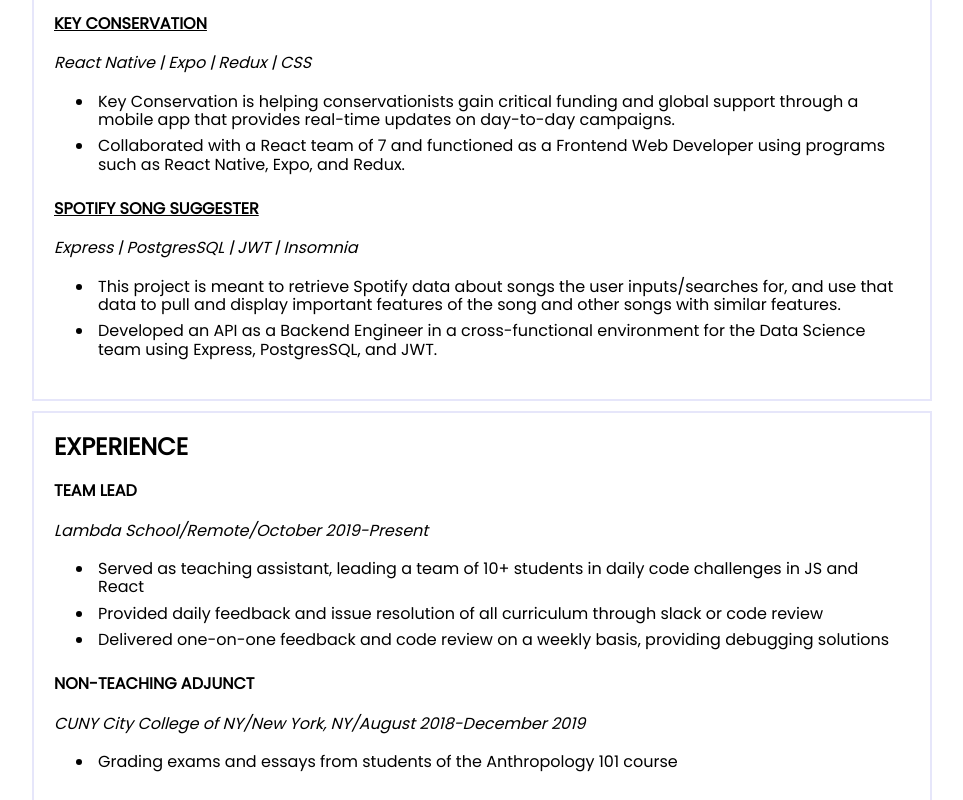
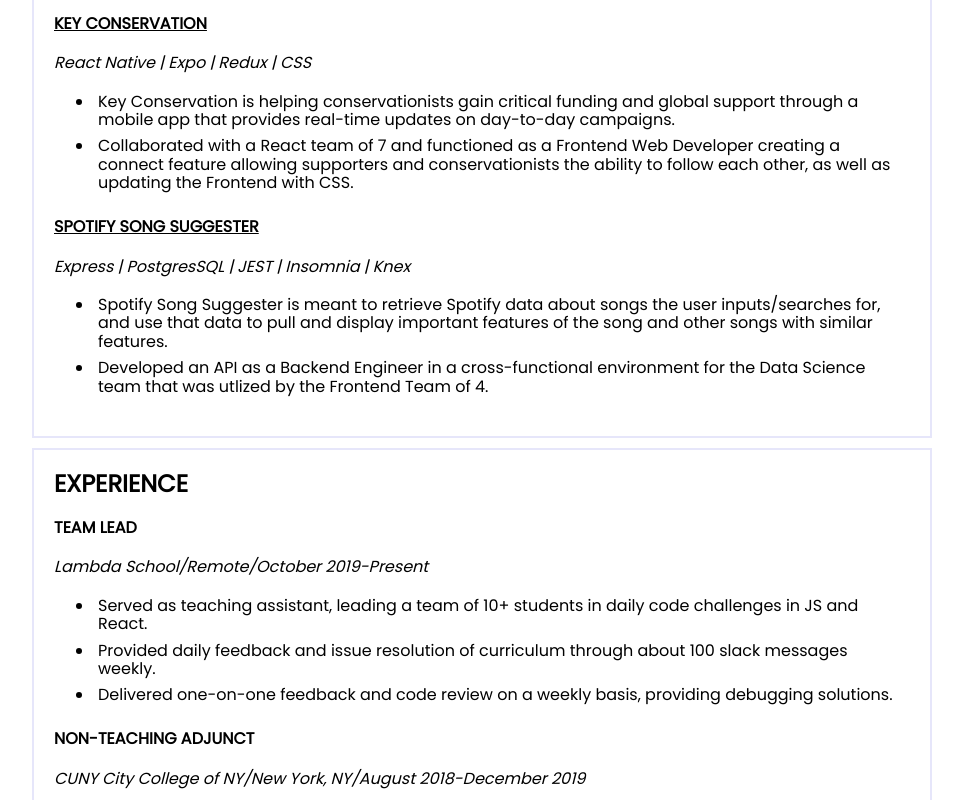
Before and after one commit to jasminekh96/resume, a React (Create React App) app in the folder resume/: page / in a window 1280 px wide. Shown: the part 480-1280 px from the top of the page, without its empty margins (158-1121 px from the left). Built offline with nearby package versions, Linux system fonts and the light colour scheme.

Commit message:
skills added

```diff
--- a/resume/src/App.js
+++ b/resume/src/App.js
@@ -53,6 +53,7 @@ function App() {
 					<section class='skill'>Express</section>
 					<section class='skill'>PostgresSQL</section>
 					<section class='skill'>JEST</section>
+					<section class='skill'>Knex</section>
 					<section class='skill'>Formik</section>
 					<section class='skill'>YUP</section>
 				</article>
@@ -70,8 +71,9 @@ function App() {
 							that provides real-time updates on day-to-day campaigns.
 						</li>
 						<li>
-							Collaborated with a React team of 7 and functioned as a Frontend Web Developer using programs such as
-							React Native, Expo, and Redux.
+							Collaborated with a React team of 7 and functioned as a Frontend Web Developer creating a connect feature
+							allowing supporters and conservationists the ability to follow each other, as well as updating the
+							Frontend with CSS.
 						</li>
 					</ul>
 					{/* <a href='https://github.com/farmFreshProduce/frontEnd'>
@@ -92,15 +94,15 @@ function App() {
 					<a href='https://github.com/Spotify-Song-Suggester/Backend-SSS'>
 						<h4 className='project-title'>SPOTIFY SONG SUGGESTER</h4>
 					</a>
-					<p className='projectInfo'>Express | PostgresSQL | JWT | Insomnia</p>
+					<p className='projectInfo'>Express | PostgresSQL | JEST | Insomnia | Knex </p>
 					<ul className='info'>
 						<li>
-							This project is meant to retrieve Spotify data about songs the user inputs/searches for, and use that data
-							to pull and display important features of the song and other songs with similar features.
+							Spotify Song Suggester is meant to retrieve Spotify data about songs the user inputs/searches for, and use
+							that data to pull and display important features of the song and other songs with similar features.
 						</li>
 						<li>
-							Developed an API as a Backend Engineer in a cross-functional environment for the Data Science team using
-							Express, PostgresSQL, and JWT.
+							Developed an API as a Backend Engineer in a cross-functional environment for the Data Science team that
+							was utlized by the Frontend Team of 4.
 						</li>
 					</ul>
 				</article>
@@ -112,15 +114,15 @@ function App() {
 					<p className='experienceInfo'>Lambda School/Remote/October 2019-Present</p>
 					<ul className='responsibilities'>
 						<li>
-							Served as teaching assistant, leading a team of 10+ students in daily code challenges in JS and React
+							Served as teaching assistant, leading a team of 10+ students in daily code challenges in JS and React.
 						</li>
-						<li>Provided daily feedback and issue resolution of all curriculum through slack or code review</li>
-						<li>Delivered one-on-one feedback and code review on a weekly basis, providing debugging solutions</li>
+						<li>Provided daily feedback and issue resolution of curriculum through about 100 slack messages weekly.</li>
+						<li>Delivered one-on-one feedback and code review on a weekly basis, providing debugging solutions.</li>
 					</ul>
 					<h4>NON-TEACHING ADJUNCT</h4>
 					<p className='experienceInfo'>CUNY City College of NY/New York, NY/August 2018-December 2019</p>
 					<ul className='responsibilities'>
-						<li>Grading exams and essays from students of the Anthropology 101 course</li>
+						<li>Grading 100 midterm and final exams from 150 students of the Anthropology 101 course.</li>
 					</ul>
 				</article>
 			</div>
```
